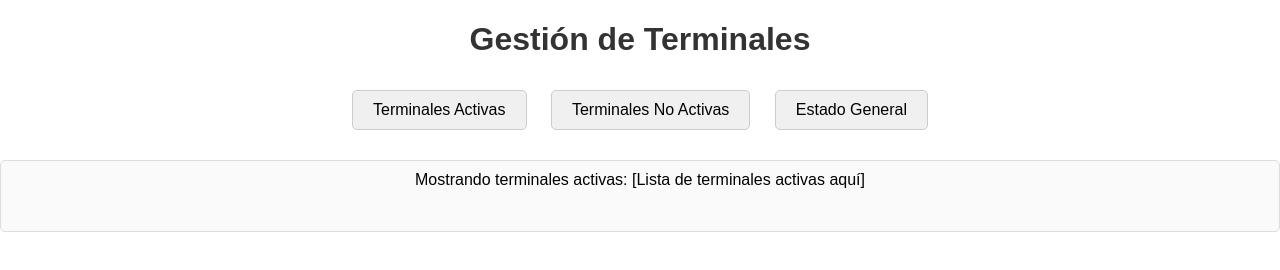
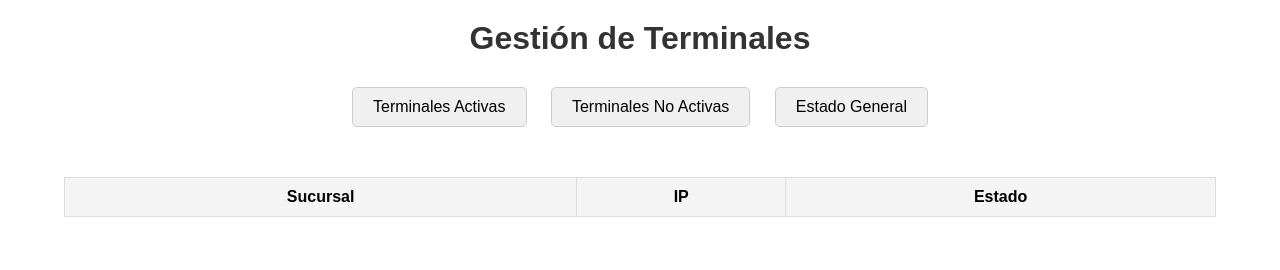
Before and after one commit to mibus14/terminales.github.io, a plain HTML site: page index.html in a window 1280 px wide. Both pictures are taken after a click on the button "Terminales Activas". Drawn offline with Linux system fonts and the light colour scheme.

Commit message:
First try to index.html

```diff
--- a/index.html
+++ b/index.html
@@ -3,7 +3,7 @@
 <head>
   <meta charset="UTF-8">
   <meta name="viewport" content="width=device-width, initial-scale=1.0">
-  <title>Terminales Interceramic</title>
+  <title>Gestión de Terminales</title>
   <style>
     body {
       font-family: Arial, sans-serif;
@@ -12,6 +12,7 @@
       padding: 0;
     }
     h1 {
+      margin: 20px 0;
       color: #333;
     }
     .button-container {
@@ -29,36 +30,146 @@
     button:hover {
       background-color: #e0e0e0;
     }
-    #output {
+    .table-container {
+      margin: 20px auto;
+      width: 90%;
+      max-width: 1200px;
+      overflow-x: auto;
+    }
+    table {
+      border-collapse: collapse;
+      width: 100%;
       margin-top: 20px;
+    }
+    table, th, td {
+      border: 1px solid #ddd;
+    }
+    th, td {
       padding: 10px;
-      border: 1px solid #ddd;
+      text-align: center;
+    }
+    th {
+      background-color: #f4f4f4;
+    }
+    .status {
+      padding: 5px 10px;
       border-radius: 5px;
-      background-color: #fafafa;
-      min-height: 50px;
+      color: white;
+    }
+    .online {
+      background-color: green;
+    }
+    .offline {
+      background-color: red;
     }
   </style>
 </head>
 <body>
   <h1>Gestión de Terminales</h1>
   <div class="button-container">
-    <button onclick="mostrarTerminales('activas')">Terminales Activas</button>
-    <button onclick="mostrarTerminales('no_activas')">Terminales No Activas</button>
-    <button onclick="mostrarTerminales('general')">Estado General</button>
+    <button onclick="mostrar('activas')">Terminales Activas</button>
+    <button onclick="mostrar('no_activas')">Terminales No Activas</button>
+    <button onclick="mostrar('general')">Estado General</button>
   </div>
-  <div id="output">Haz clic en un botón para ver la información.</div>
+  <div class="table-container" id="content"></div>
 
   <script>
-    function mostrarTerminales(tipo) {
-      const output = document.getElementById('output');
-      if (tipo === 'activas') {
-        output.textContent = 'Mostrando terminales activas: [Lista de terminales activas aquí]';
-      } else if (tipo === 'no_activas') {
-        output.textContent = 'Mostrando terminales no activas: [Lista de terminales no activas aquí]';
-      } else if (tipo === 'general') {
-        output.textContent = 'Mostrando estado general de las terminales: [Información general aquí]';
+    const terminales = [
+      { sucursal: "SAME", ip: "10.197.128.98" },
+      { sucursal: "SAME", ip: "10.197.128.99" },
+      { sucursal: "VDME", ip: "10.197.47.242" },
+      { sucursal: "VDME", ip: "10.197.47.243" },
+      // Agrega las demás terminales aquí...
+    ];
+
+    let activas = [];
+    let no_activas = [];
+
+    function ping(ip) {
+      return new Promise(resolve => {
+        const img = new Image();
+        img.onload = () => resolve(true);
+        img.onerror = () => resolve(false);
+        img.src = `http://${ip}/favicon.ico?${Date.now()}`;
+      });
+    }
+
+    async function actualizarEstados() {
+      activas = [];
+      no_activas = [];
+      for (const terminal of terminales) {
+        const estado = await ping(terminal.ip);
+        if (estado) {
+          activas.push(terminal);
+        } else {
+          no_activas.push(terminal);
+        }
       }
     }
+
+    function mostrar(tipo) {
+      const content = document.getElementById("content");
+      let html = "";
+      if (tipo === "activas" || tipo === "no_activas") {
+        const lista = tipo === "activas" ? activas : no_activas;
+        html += `
+          <table>
+            <thead>
+              <tr>
+                <th>Sucursal</th>
+                <th>IP</th>
+                <th>Estado</th>
+              </tr>
+            </thead>
+            <tbody>
+        `;
+        lista.forEach(t => {
+          html += `
+            <tr>
+              <td>${t.sucursal}</td>
+              <td>${t.ip}</td>
+              <td><span class="status ${tipo === "activas" ? "online" : "offline"}">${tipo === "activas" ? "En línea" : "Fuera de línea"}</span></td>
+            </tr>
+          `;
+        });
+        html += "</tbody></table>";
+      } else if (tipo === "general") {
+        html += `
+          <h2>Resumen General</h2>
+          <p>Terminales Activas: ${activas.length}</p>
+          <p>Terminales No Activas: ${no_activas.length}</p>
+        `;
+        html += `
+          <table>
+            <thead>
+              <tr>
+                <th>Sucursal</th>
+                <th>IP</th>
+                <th>Estado</th>
+              </tr>
+            </thead>
+            <tbody>
+        `;
+        [...activas, ...no_activas].forEach(t => {
+          html += `
+            <tr>
+              <td>${t.sucursal}</td>
+              <td>${t.ip}</td>
+              <td><span class="status ${activas.includes(t) ? "online" : "offline"}">${activas.includes(t) ? "En línea" : "Fuera de línea"}</span></td>
+            </tr>
+          `;
+        });
+        html += "</tbody></table>";
+      }
+      content.innerHTML = html;
+    }
+
+    setInterval(async () => {
+      await actualizarEstados();
+    }, 30000);
+
+    // Inicializar la actualización de estados
+    actualizarEstados();
   </script>
 </body>
 </html>
```
